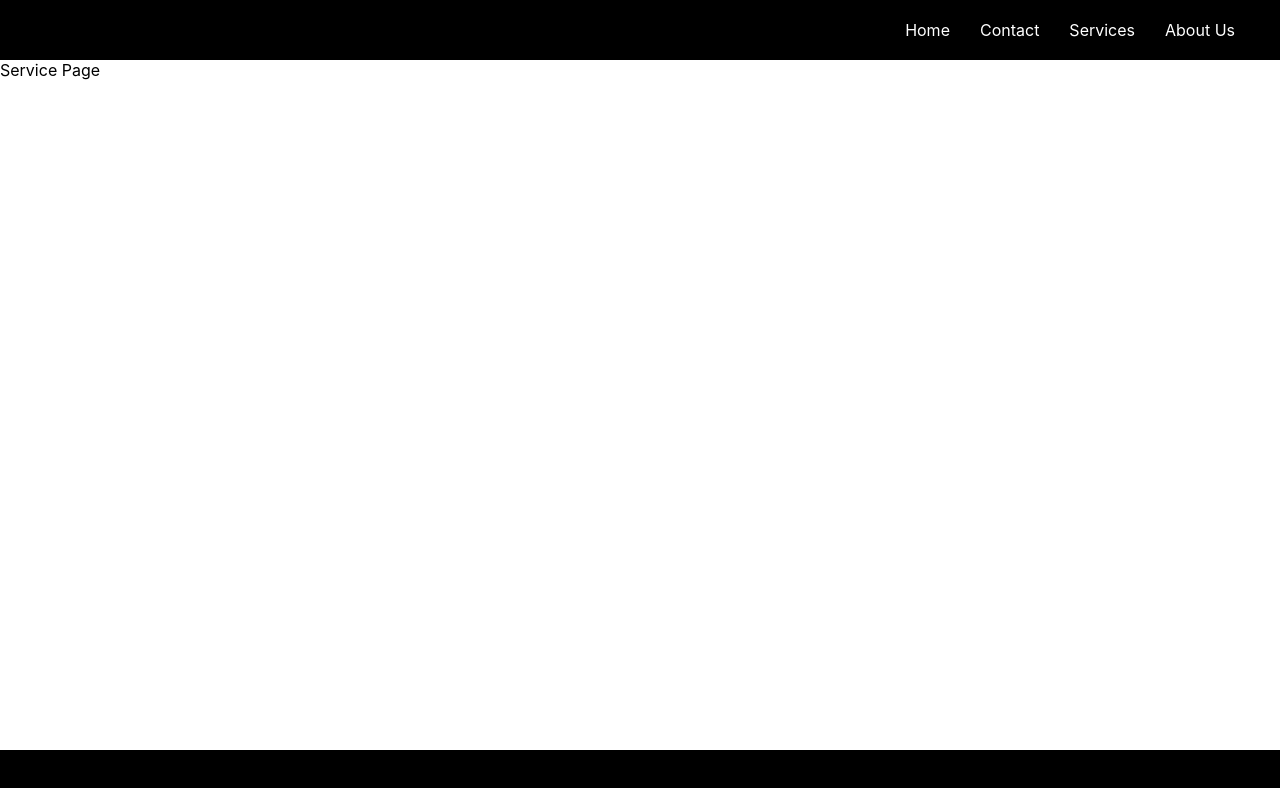
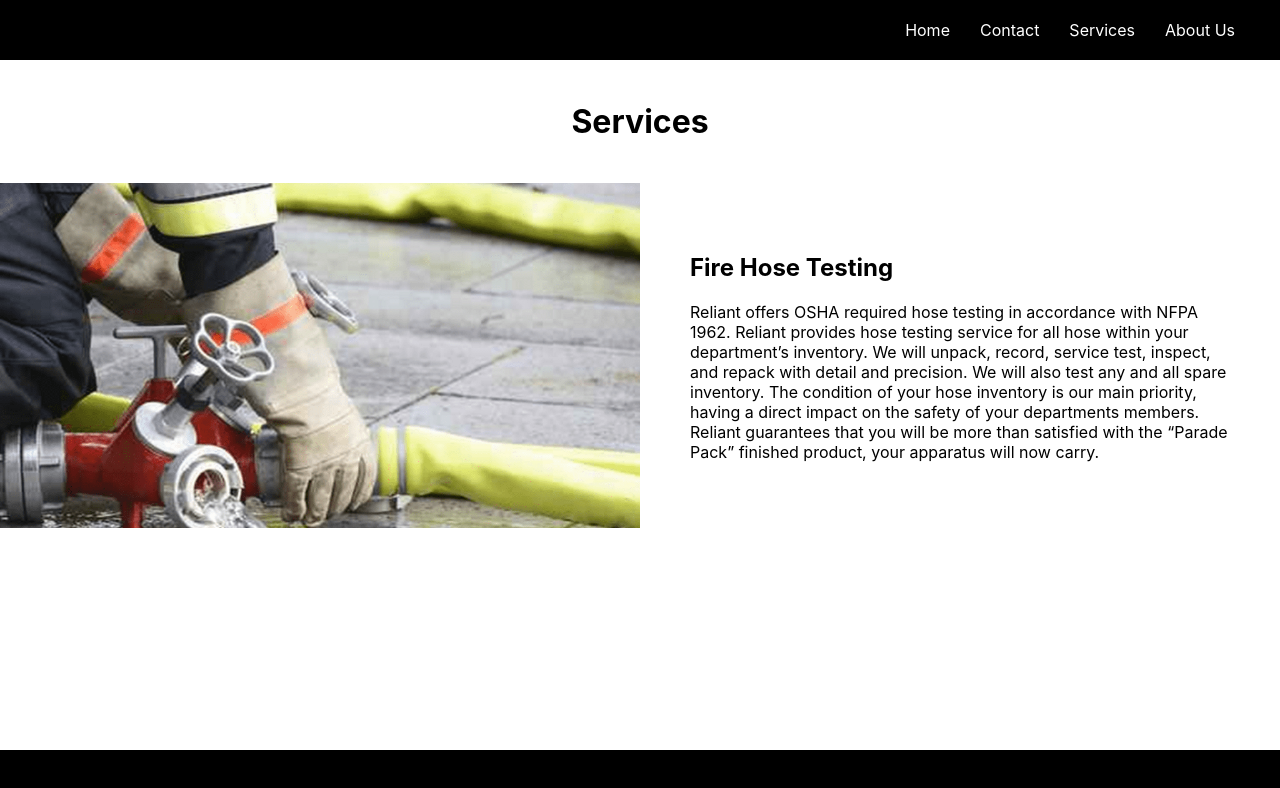
Before and after one commit to rickyrojas1/reliant, a React (Create React App) app: page /services in a window 1280 px wide. Shown: the top 788 px of the page. Built offline with nearby package versions, Linux system fonts and the light colour scheme.

Commit message:
services page

```diff
--- a/src/components/ServicePage/ServicePage.jsx
+++ b/src/components/ServicePage/ServicePage.jsx
@@ -1,8 +1,32 @@
 import React from 'react';
+import './ServicePage.scss';
 
 const ServicePage = () => (
-  <div>
-    Service Page
+  <div className="services-page">
+    <h1 className="services-page-header">
+      Services
+    </h1>
+    <div className="content-row">
+
+      <div className="img-1" />
+      <div className="service">
+
+        <h2>Fire Hose Testing </h2>
+        <p>
+          Reliant offers OSHA required hose testing in
+          accordance with NFPA 1962. Reliant provides hose testing
+          service for all hose within your department’s inventory.
+          We will unpack, record, service test, inspect, and repack with detail
+          and precision. We will also test any and all spare inventory.
+          The condition of your hose inventory is our main priority,
+          having a direct impact on the safety of your departments members.
+          Reliant guarantees that you will be more than satisfied
+          with the “Parade Pack” finished product,
+          your apparatus will now carry.
+        </p>
+
+      </div>
+    </div>
   </div>
 );
 
--- a/src/components/ServicePage/ServicePage.scss
+++ b/src/components/ServicePage/ServicePage.scss
@@ -0,0 +1,23 @@
+.content-row {
+  display: grid;
+  grid-template-columns: 1fr 1fr;
+}
+
+.img-1 {
+  background-image: url("../../images/hose_testing.png");
+  background-position: center left;
+  background-repeat: no-repeat;
+  background-size: cover;
+}
+
+.service {
+  padding: 50px;
+}
+
+.services-page-header {
+  text-align: center;
+  height: 80px;
+  display: flex;
+  align-items: center;
+  justify-content: center;
+}
```
Also changed, not shown: src/images/hose_testing.png (added).
